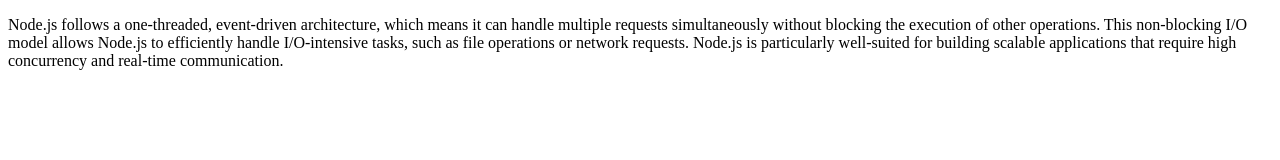
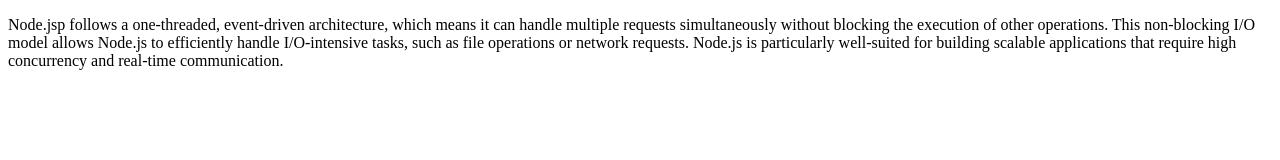
Before and after one commit to teddy-developer/likeict, a plain HTML site: page index.html in a window 1280 px wide. Drawn offline with Linux system fonts and the light colour scheme.

Commit message:
added p at the ednd of js

```diff
--- a/index.html
+++ b/index.html
@@ -8,7 +8,7 @@
   </head>
   <body>
     <p>
-      Node.js follows a one-threaded, event-driven architecture, which means
+      Node.jsp follows a one-threaded, event-driven architecture, which means
       it can handle multiple requests simultaneously without blocking the
       execution of other operations. This non-blocking I/O model allows Node.js
       to efficiently handle I/O-intensive tasks, such as file operations or
```
